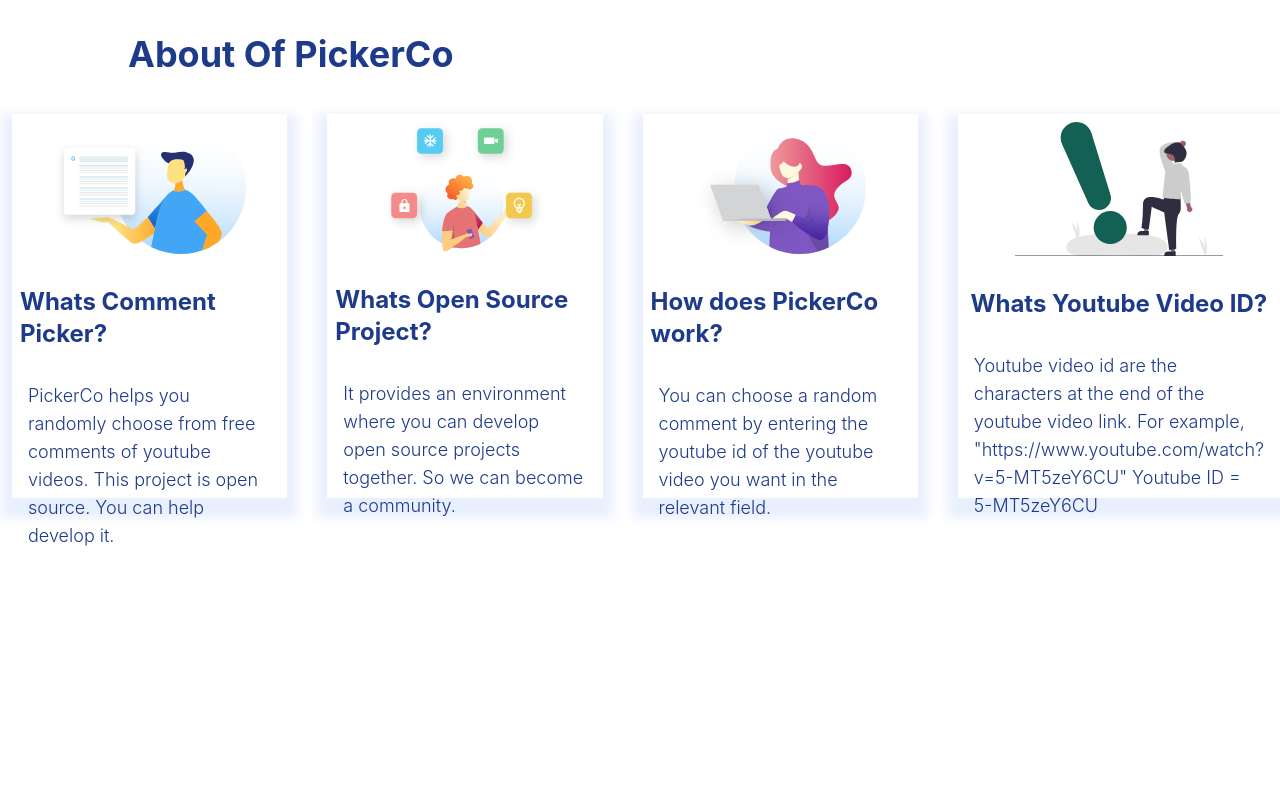
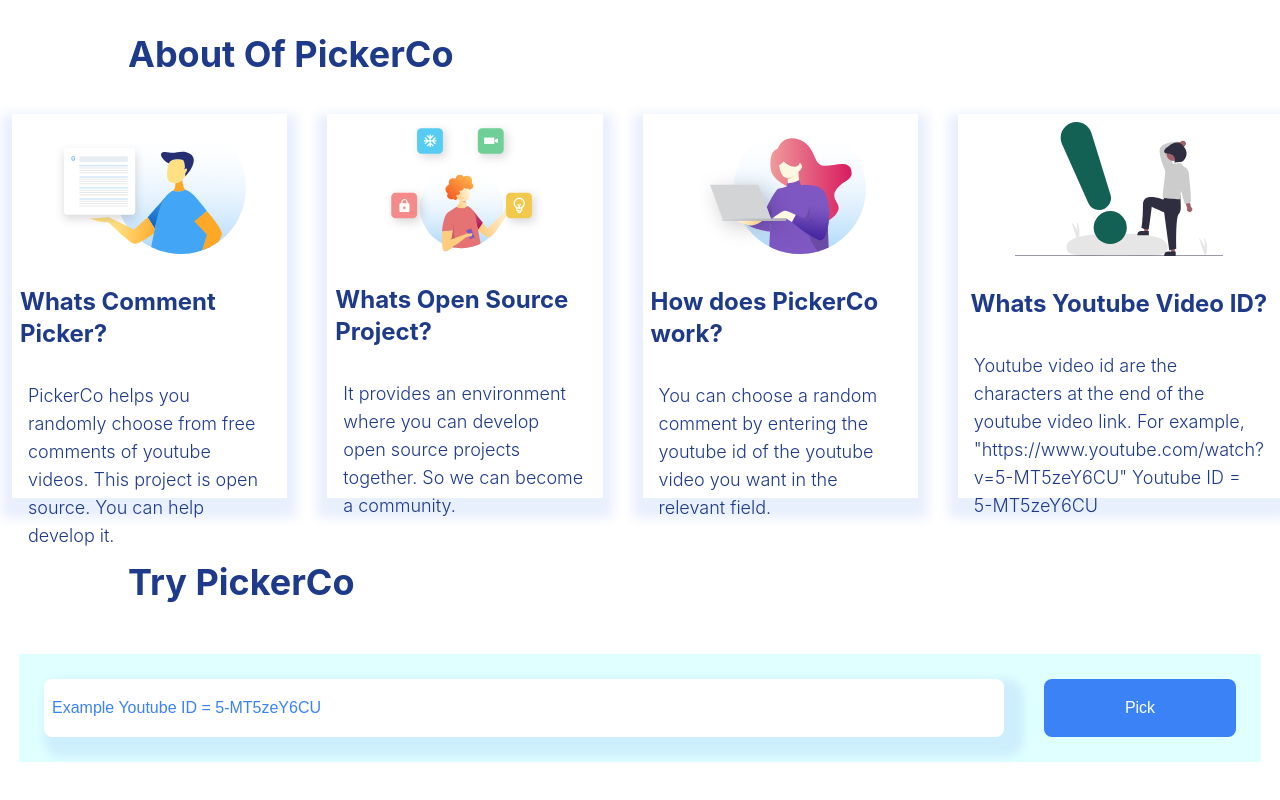
Before and after one commit to Ahmet-Kutuk/PickerCo, a React (Create React App) app: page / in a window 1280 px wide. Shown: the part 652-1452 px from the top of the page. Before the commit the page ends 1202 px from the top, so only its background shows below. Built offline with nearby package versions, Linux system fonts and the light colour scheme.

Commit message:
Try compoment add

```diff
--- a/src/App.js
+++ b/src/App.js
@@ -1,11 +1,13 @@
 import './Styles/main.scss';
 import Header from './Compoments/Header';
 import About from './Compoments/About';
+import Try from './Compoments/Try';
 function App() {
   return (
     <>
       <Header />
       <About />
+      <Try />
     </>
   );
 }
--- /dev/null
+++ b/src/Compoments/Try/Picker.js
@@ -0,0 +1,22 @@
+import React from 'react';
+import '../../Styles/Compoments/Try/Try.scss';
+function Picker() {
+  return (
+    <>
+      <div className="flex try-section justify-center lg:p-3 mt-4 lg:mt-10 mb-10">
+        <form className="picker-form">
+          <input
+            type="text"
+            placeholder="Example Youtube ID = 5-MT5zeY6CU"
+            className="rounded-lg px-2 picker-input py-5 outline-none placeholder-blue-500 "
+          />
+          <button className="bg-blue-500 w-48 py-5 mt-5 lg:mt-0  rounded-lg text-white ml-10">
+            Pick
+          </button>
+        </form>
+      </div>
+    </>
+  );
+}
+
+export default Picker;
--- /dev/null
+++ b/src/Compoments/Try/index.js
@@ -0,0 +1,17 @@
+import React from 'react';
+import Picker from './Picker';
+
+function Try() {
+  return (
+    <>
+      <div className="try-title md:ml-32 mt-16">
+        <h2 className="font-bold text-blue-900 text-3xl ml-3 lg:ml-0  lg:text-4xl">
+          Try PickerCo
+        </h2>
+      </div>
+      <Picker />
+    </>
+  );
+}
+
+export default Try;
--- /dev/null
+++ b/src/Styles/Compoments/Try/Try.scss
@@ -0,0 +1,17 @@
+.try-section {
+  .picker-form {
+    background-color: lightcyan;
+    padding: 25px;
+    @media (max-width: 500px) {
+      width: 100%;
+      margin-left: 10px;
+    }
+  }
+  .picker-input {
+    width: 960px;
+    box-shadow: 10px 10px 10px 10px rgba(37, 99, 235, 0.1);
+    @media (max-width: 500px) {
+      width: 300px;
+    }
+  }
+}
```
Also changed, not shown: src/Assets/footer-background.png (added), src/Compoments/Try/Winner.js (added).
